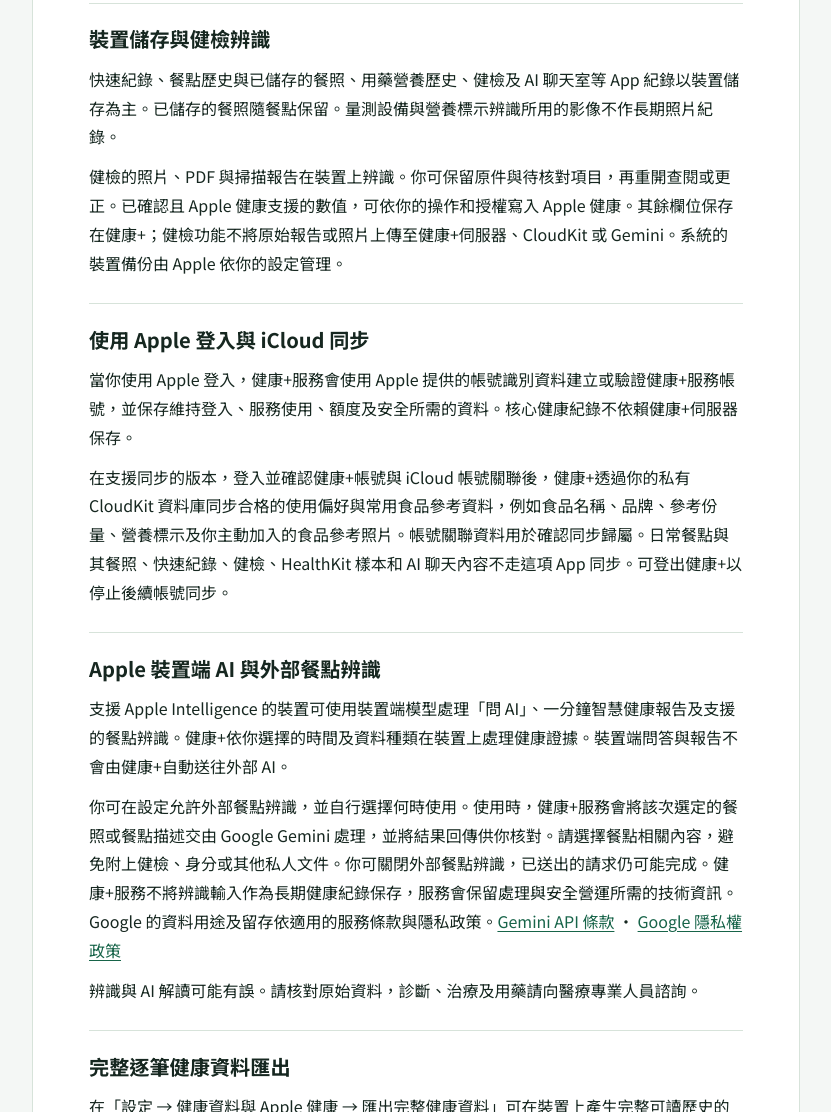
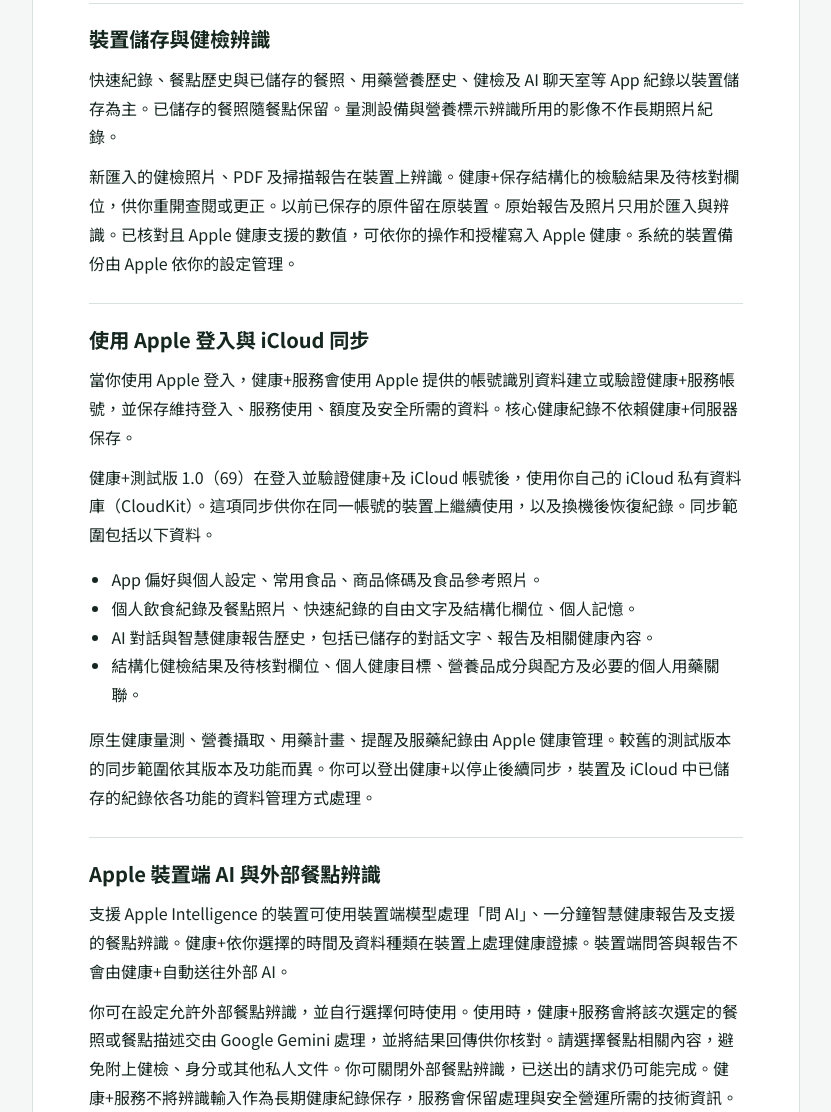
Before and after one commit to n3342847/healthguanplus-privacy, a plain HTML site: page index.html in a window 1280 px wide. Shown: the part 649-1761 px from the top of the page, without its empty margins (224-1055 px from the left). Drawn offline with Linux system fonts and the light colour scheme.

Commit message:
Disclose TestFlight Build 69 private CloudKit sync

```diff
--- a/index.html
+++ b/index.html
@@ -29,7 +29,7 @@
 <main>
   <header>
     <h1>健康+ 隱私權政策</h1>
-    <p>生效日期 <time datetime="2026-11-24">2026 年 11 月 24 日</time></p>
+    <p>更新日期 <time datetime="2026-11-28">2026 年 11 月 28 日</time></p>
     <p>健康+是 iPhone 與 iPad 上的個人健康紀錄工具，協助你整理量測、活動、飲食、用藥與健檢資料。手動紀錄與主要本機功能可在未登入健康+帳號時使用。</p>
   </header>
 
@@ -42,13 +42,20 @@
   <section>
     <h2>裝置儲存與健檢辨識</h2>
     <p>快速紀錄、餐點歷史與已儲存的餐照、用藥營養歷史、健檢及 AI 聊天室等 App 紀錄以裝置儲存為主。已儲存的餐照隨餐點保留。量測設備與營養標示辨識所用的影像不作長期照片紀錄。</p>
-    <p>健檢的照片、PDF 與掃描報告在裝置上辨識。你可保留原件與待核對項目，再重開查閱或更正。已確認且 Apple 健康支援的數值，可依你的操作和授權寫入 Apple 健康。其餘欄位保存在健康+；健檢功能不將原始報告或照片上傳至健康+伺服器、CloudKit 或 Gemini。系統的裝置備份由 Apple 依你的設定管理。</p>
+    <p>新匯入的健檢照片、PDF 及掃描報告在裝置上辨識。健康+保存結構化的檢驗結果及待核對欄位，供你重開查閱或更正。以前已保存的原件留在原裝置。原始報告及照片只用於匯入與辨識。已核對且 Apple 健康支援的數值，可依你的操作和授權寫入 Apple 健康。系統的裝置備份由 Apple 依你的設定管理。</p>
   </section>
 
   <section>
     <h2>使用 Apple 登入與 iCloud 同步</h2>
     <p>當你使用 Apple 登入，健康+服務會使用 Apple 提供的帳號識別資料建立或驗證健康+服務帳號，並保存維持登入、服務使用、額度及安全所需的資料。核心健康紀錄不依賴健康+伺服器保存。</p>
-    <p>在支援同步的版本，登入並確認健康+帳號與 iCloud 帳號關聯後，健康+透過你的私有 CloudKit 資料庫同步合格的使用偏好與常用食品參考資料，例如食品名稱、品牌、參考份量、營養標示及你主動加入的食品參考照片。帳號關聯資料用於確認同步歸屬。日常餐點與其餐照、快速紀錄、健檢、HealthKit 樣本和 AI 聊天內容不走這項 App 同步。可登出健康+以停止後續帳號同步。</p>
+    <p>健康+測試版 1.0（69）在登入並驗證健康+及 iCloud 帳號後，使用你自己的 iCloud 私有資料庫（CloudKit）。這項同步供你在同一帳號的裝置上繼續使用，以及換機後恢復紀錄。同步範圍包括以下資料。</p>
+    <ul>
+      <li>App 偏好與個人設定、常用食品、商品條碼及食品參考照片。</li>
+      <li>個人飲食紀錄及餐點照片、快速紀錄的自由文字及結構化欄位、個人記憶。</li>
+      <li>AI 對話與智慧健康報告歷史，包括已儲存的對話文字、報告及相關健康內容。</li>
+      <li>結構化健檢結果及待核對欄位、個人健康目標、營養品成分與配方及必要的個人用藥關聯。</li>
+    </ul>
+    <p>原生健康量測、營養攝取、用藥計畫、提醒及服藥紀錄由 Apple 健康管理。較舊的測試版本的同步範圍依其版本及功能而異。你可以登出健康+以停止後續同步，裝置及 iCloud 中已儲存的紀錄依各功能的資料管理方式處理。</p>
   </section>
 
   <section>
```
